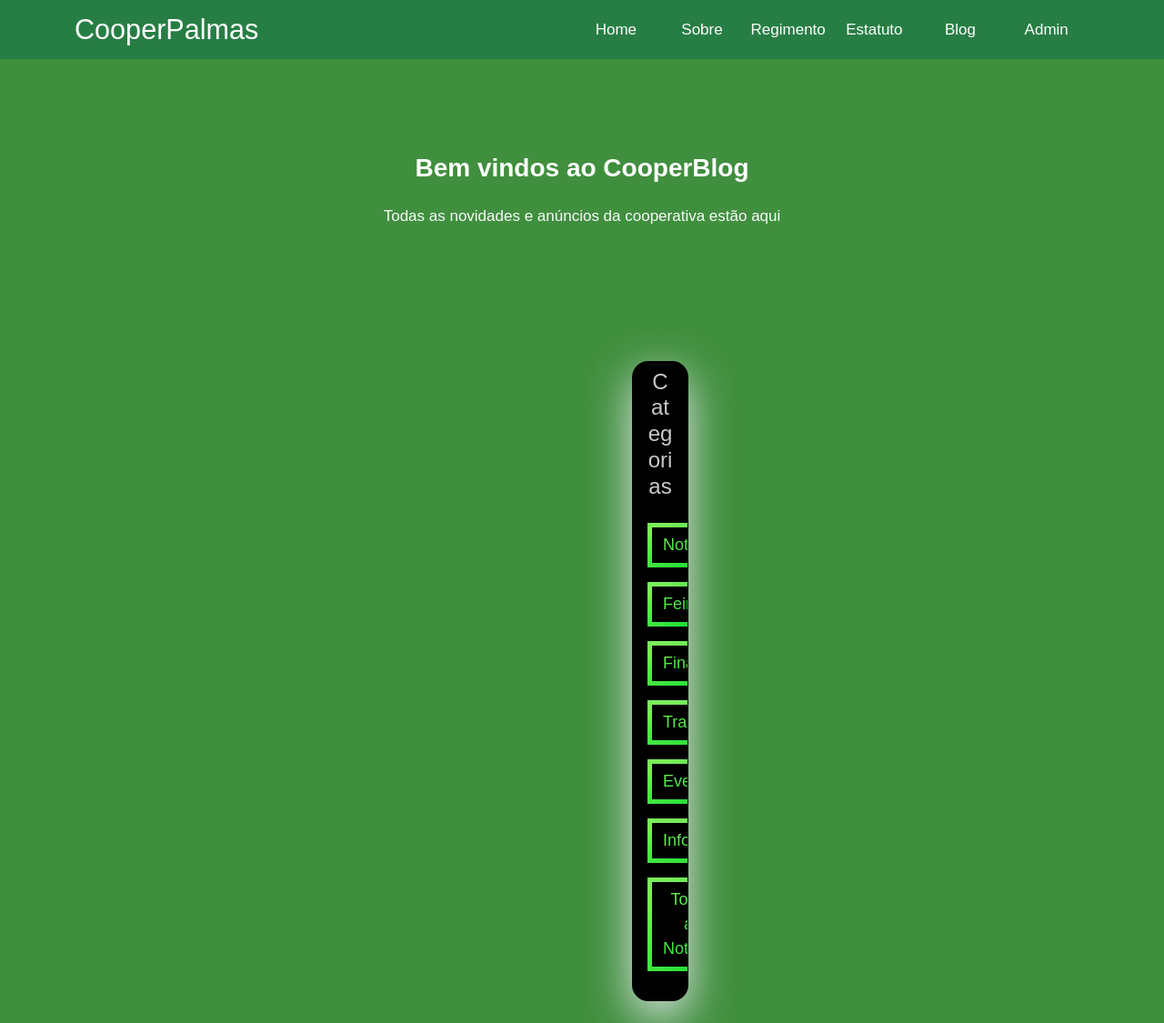
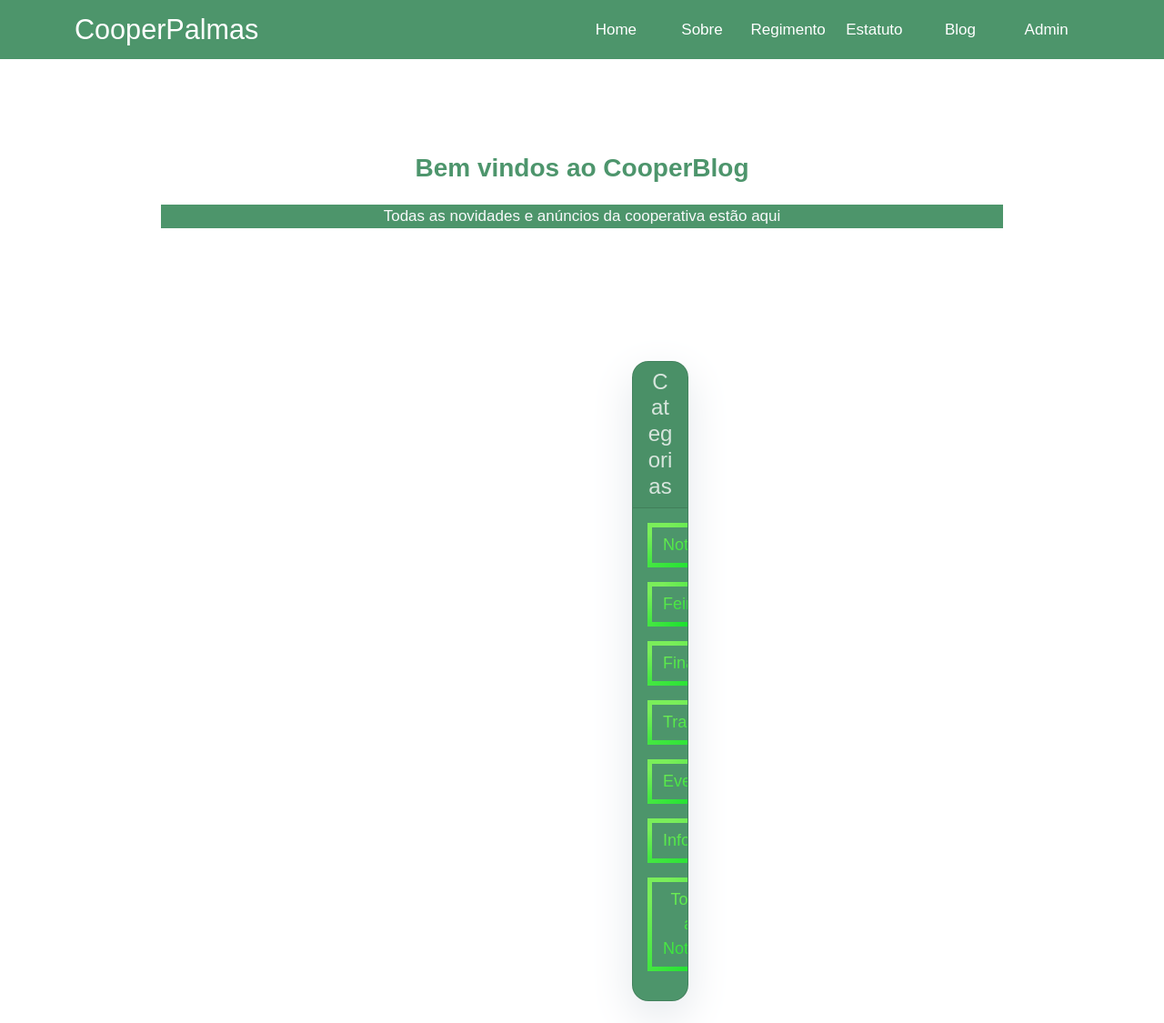
Before and after one commit to vitorekr/cooperpalmas, a Django app: page /blog/ in a window 1280 px wide. Shown: the whole page at 91% size. Run offline with Django 4.2, Linux system fonts and the light colour scheme; data that the repository does not hold is empty; some libraries are stand-ins or nearby versions.

Commit message:
update blog design

```diff
--- a/frontend/mysite/blog/views.py
+++ b/frontend/mysite/blog/views.py
@@ -64,11 +64,7 @@ class PostListInformativos(generic.ListView):
 
 class PostIndex(generic.ListView):
     queryset = Post.objects.filter(status=1).order_by('-created_on')
-    if queryset:
-        template_name = 'index.html'
-    else:
-        queryset = Post.objects.filter(status=1).order_by('-created_on')
-        template_name = 'index.html'
+    template_name = "landing.html"
 
 
 class PostDetail(generic.DetailView):
--- a/frontend/mysite/templates/base.html
+++ b/frontend/mysite/templates/base.html
@@ -285,6 +285,7 @@
 
                 }
 
+
     </style>
 <header>
 <nav class="nav">
--- a/frontend/mysite/templates/index.html
+++ b/frontend/mysite/templates/index.html
@@ -11,7 +11,7 @@ img {
 }
 
 body {
-  background:   rgb(64, 143, 62) !important;
+  background:   #fff !important;
 }
 
 .card {
@@ -21,7 +21,7 @@ body {
   height: auto;
   overflow: hidden;
   box-shadow: 0 .1rem 1rem rgba(0, 0, 0, 0.1);
-  background: rgb(0, 0, 0);
+  background: rgba(33, 123, 71, 0.8);
   color: rgba(250, 250, 250, 0.8);
   margin-bottom: 2rem;
   border-radius: 18px;
@@ -52,7 +52,7 @@ body {
 }
 
 .user__info > small {
-  color: #667;
+  color: rgb(0, 0, 0);
 }
 
 
@@ -86,8 +86,8 @@ body {
         <div class="row">
             <div class=" col-md-8 col-md-10 mx-auto">
                 <div class="site-heading">
-                    <h3 class=" site-heading my-4 mt-3 text-white"> <strong> Bem vindos ao CooperBlog </strong></h3>
-                    <p class="text-light">Todas as novidades e anúncios da cooperativa estão aqui
+                    <h3 class="site-heading my-4 mt-3" style="color:rgba(33, 123, 71, 0.8);"> <strong> Bem vindos ao CooperBlog </strong></h3>
+                    <p class="text-light" style="background-color: rgba(33, 123, 71, 0.8);">Todas as novidades e anúncios da cooperativa estão aqui
                     </p>
                 </div>
             </div>
```
